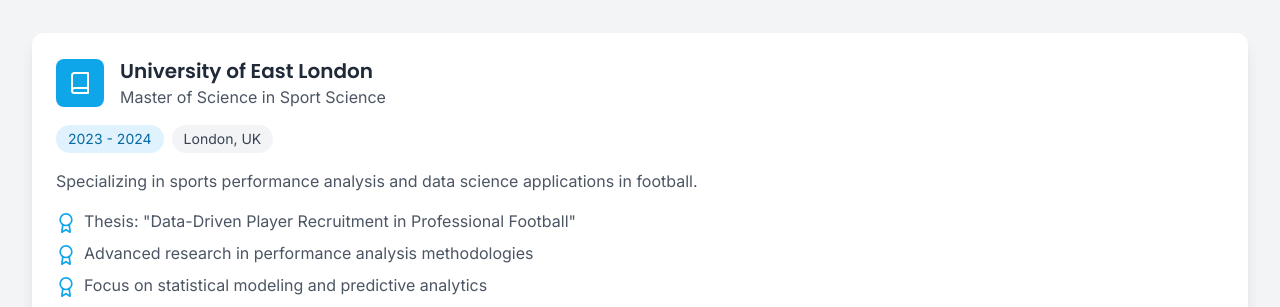
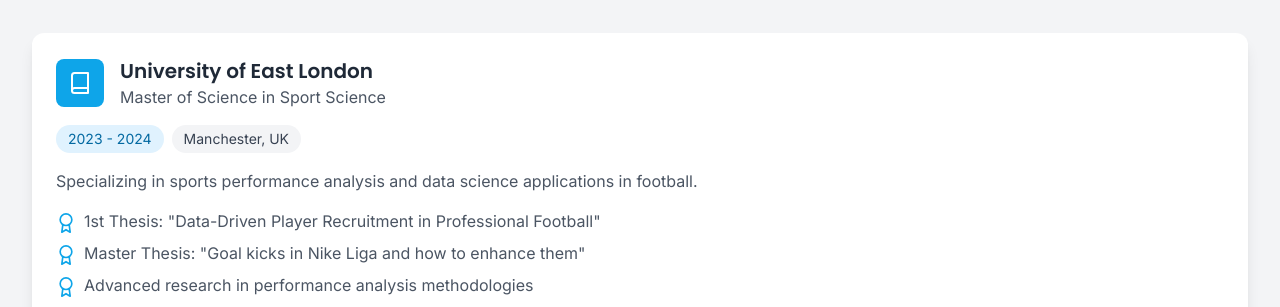
Before and after one commit to Flakous/Test-Web, a React (Create React App) app: page / in a window 1280 px wide. Shown: the part 10620-10927 px from the top of the page. Built offline with nearby package versions, Linux system fonts and the light colour scheme.

Commit message:
Update Education.js

```diff
--- a/src/components/Education.js
+++ b/src/components/Education.js
@@ -67,10 +67,11 @@
       school: 'University of East London',
       degree: 'Master of Science in Sport Science',
       period: '2023 - 2024',
-      location: 'London, UK',
+      location: 'Manchester, UK',
       description: 'Specializing in sports performance analysis and data science applications in football.',
       achievements: [
-        'Thesis: "Data-Driven Player Recruitment in Professional Football"',
+        '1st Thesis: "Data-Driven Player Recruitment in Professional Football"',
+        'Master Thesis: "Goal kicks in Nike Liga and how to enhance them"',
         'Advanced research in performance analysis methodologies',
         'Focus on statistical modeling and predictive analytics'
       ],
```
